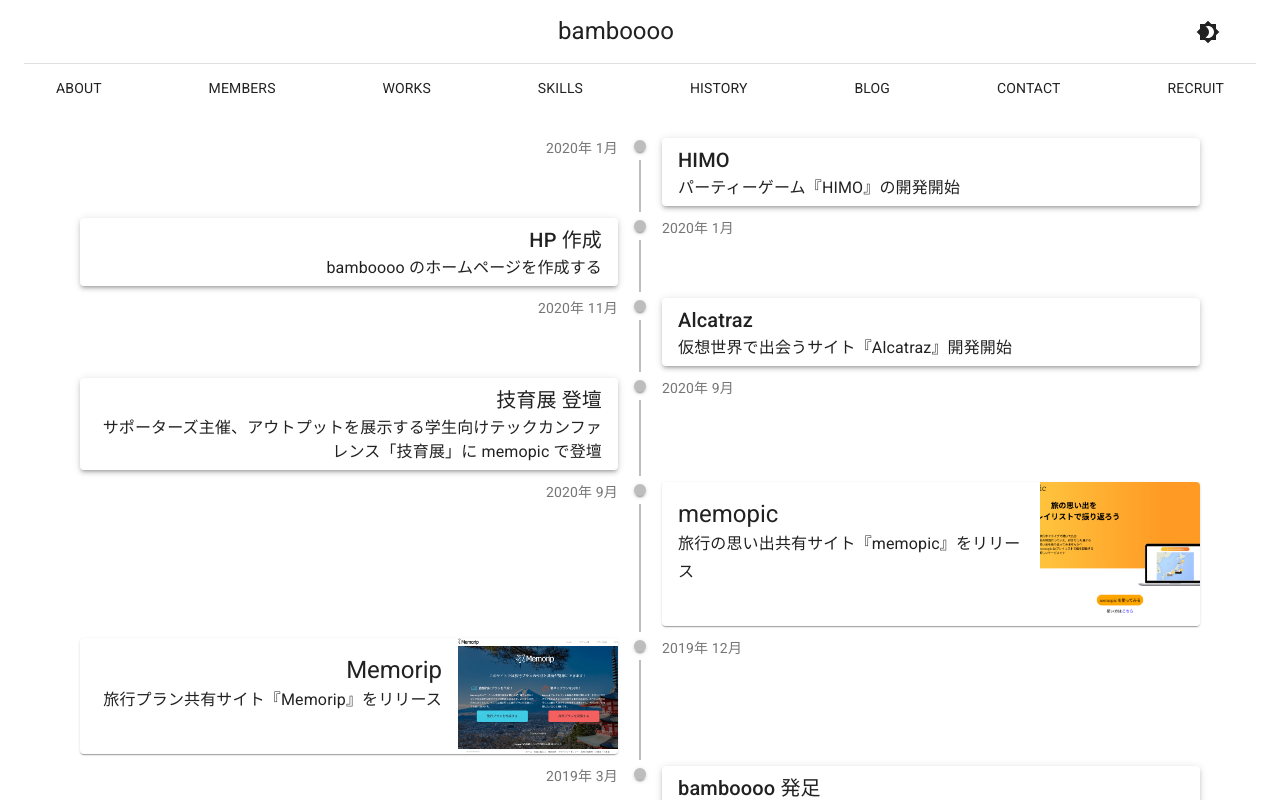
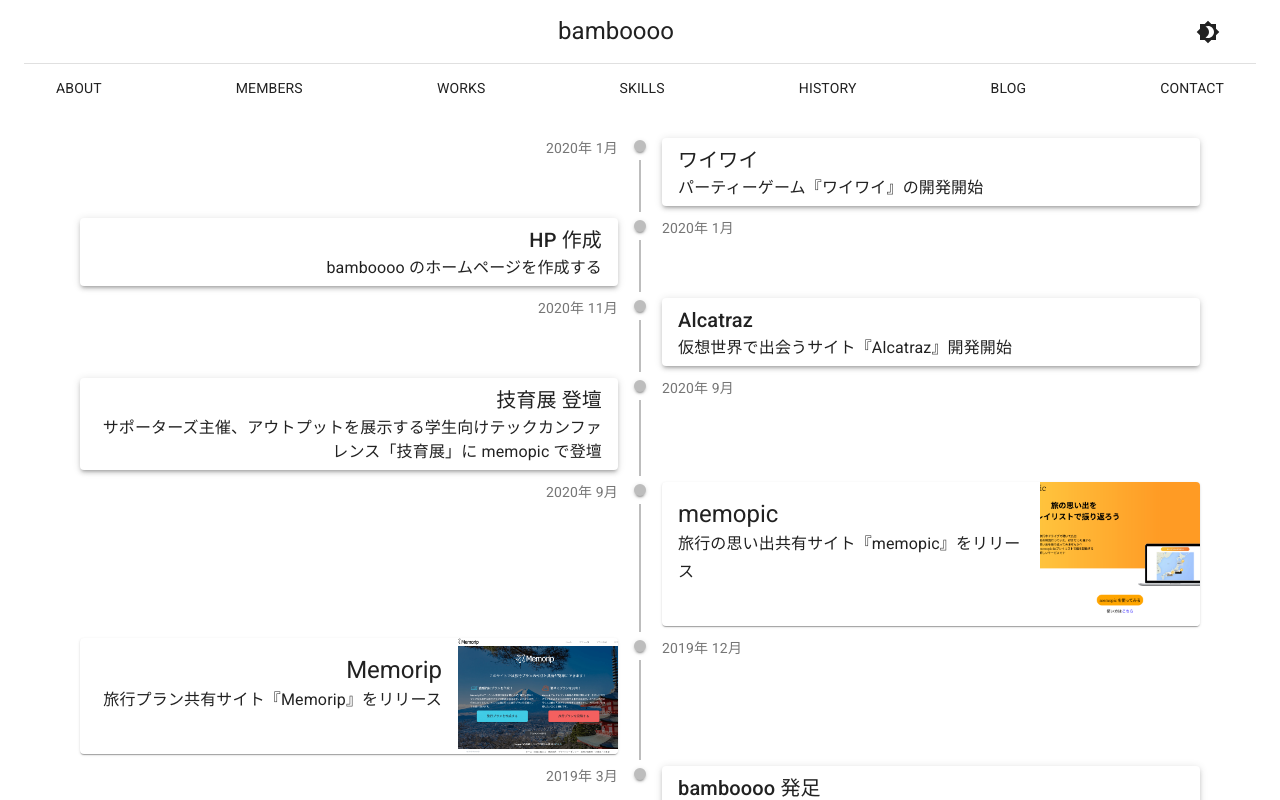
Before and after one commit to bamboooo-dev/bamboooo-hp, a Next.js app: page /history in a window 1280 px wide. Shown: the top 800 px of the page. Built offline with nearby package versions, Linux system fonts and the light colour scheme.

Commit message:
googleボタン、history編集、headerからrecruit消去

```diff
--- a/pages/_app.js
+++ b/pages/_app.js
@@ -19,7 +19,6 @@ const sections = [
   { title: 'HISTORY', url: 'history' },
   { title: 'BLOG', url: 'blog' },
   { title: 'CONTACT', url: 'contact' },
-  { title: 'RECRUIT', url: '#' },
 ];
 
 export default function MyApp(props) {
--- a/pages/history.js
+++ b/pages/history.js
@@ -50,10 +50,10 @@ export default function History() {
           <TimelineContent>
             <Paper elevation={3} className={classes.paper}>
               <Typography variant="h6" component="h1">
-                HIMO
+                ワイワイ
               </Typography>
               <Typography>
-                パーティーゲーム『HIMO』の開発開始
+                パーティーゲーム『ワイワイ』の開発開始
               </Typography>
             </Paper>
           </TimelineContent>
--- a/pages/works.js
+++ b/pages/works.js
@@ -85,7 +85,7 @@ const works = [
   {
     name: 'MESHI-BUGYO',
     catchphrase: '「きょう何食べよう？」を楽しく',
-    alt: 'Picture of Alcatraz',
+    alt: 'Picture of MESHI-BUGYO',
   },
 ];
 
```
